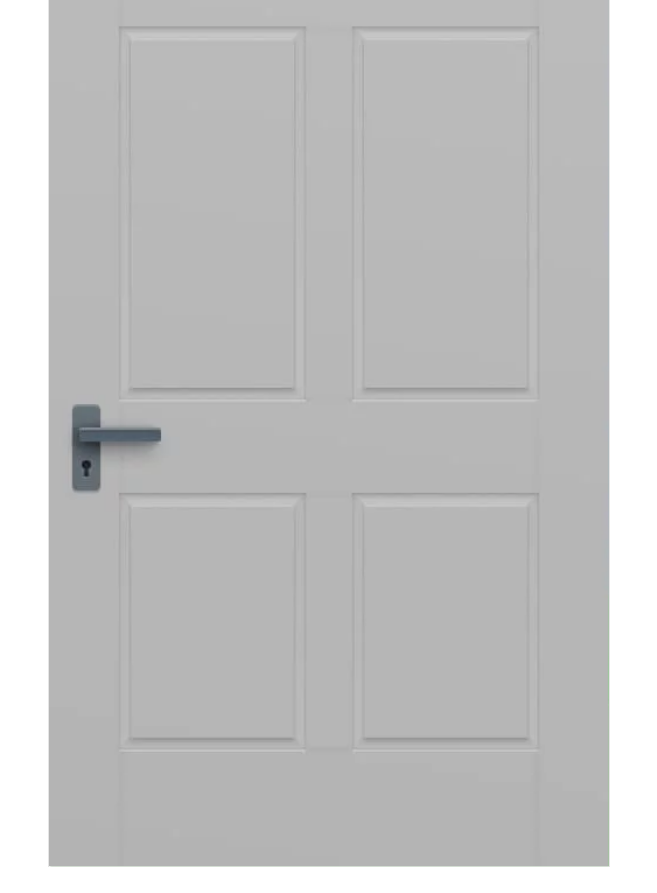
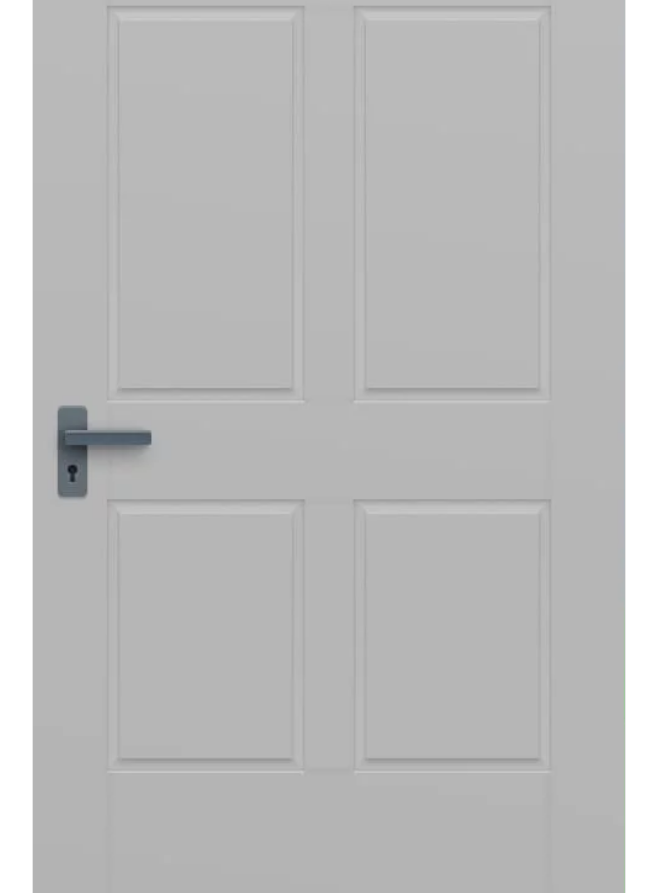
Before and after one commit to ardasdc/ardawebsite, a plain HTML site: page index.html in a window 1280 px wide. Shown: the whole page, without its empty margins (311-968 px from the left). Before the commit the page ends 867 px from the top, so only its background shows below. Drawn offline with Linux system fonts and the light colour scheme.

Commit message:
Add files via upload

```diff
--- a/index.html
+++ b/index.html
@@ -3,6 +3,7 @@
 <head>
     <meta charset="UTF-8">
     <meta name="viewport" content="width=device-width, initial-scale=1.0">
+    <link rel="icon" href="images/100154.jpg" type="image/x-icon" />
     <title>ardavertsinpapatyasi</title></head>
 
 <body>
@@ -41,7 +42,7 @@
         background-repeat: no-repeat;
         background-size: 300% 100%;
         width: 100%;
-        max-width: 35rem;
+        max-width: 37rem;
         transition: box-shadow .3s cubic-bezier(.215,.61,.355,1) .3s;
         animation: .15s linear .2s backwards fadedoor;
         position: relative;
```
Also changed, not shown: images/100154.jpg (added).
